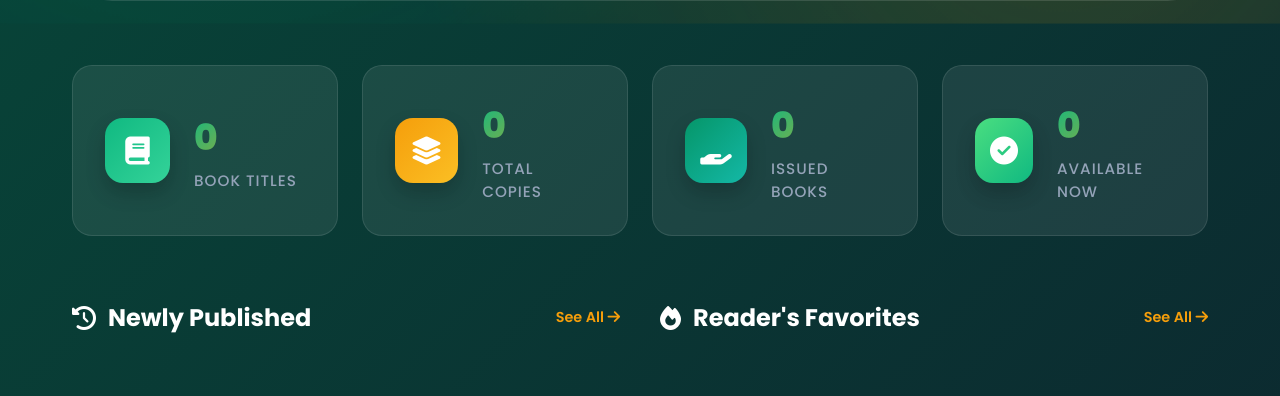
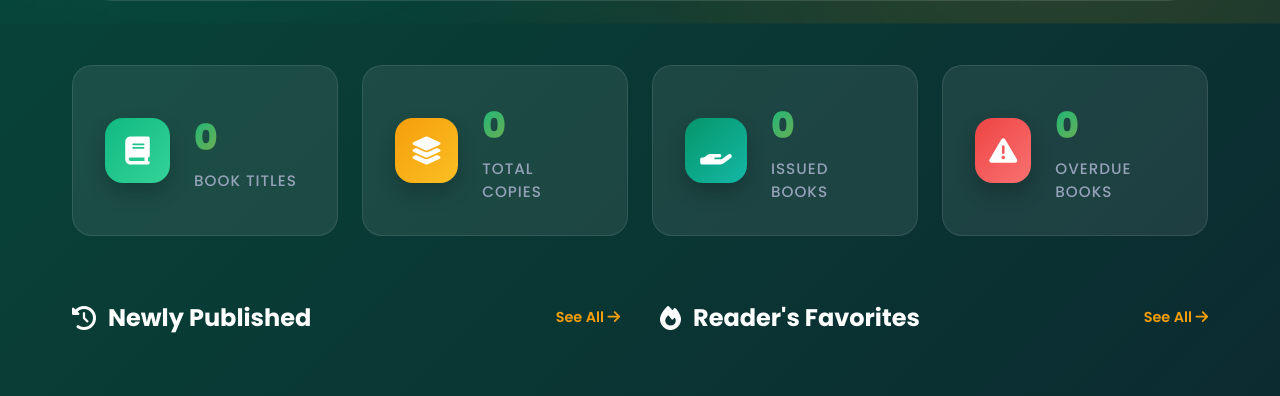
Before and after one commit to kushal867/library, a Django app: page /home/ in a window 1280 px wide; the page is wider, and only the part inside the window is pictured. Shown: the part 816-1212 px from the top of that part. Run offline with Django 5.2, Linux system fonts and the light colour scheme; a user stored in the database is signed in; data that the repository does not hold is empty.

Commit message:
feat:updaed in the logics

```diff
--- a/home/templates/home/index.html
+++ b/home/templates/home/index.html
@@ -65,12 +65,12 @@
         </div>
     </div>
     <div class="stat-card glass-effect">
-        <div class="stat-icon" style="background: linear-gradient(135deg, #4ade80 0%, #10b981 100%);">
-            <i class="fas fa-check-circle"></i>
+        <div class="stat-icon" style="background: linear-gradient(135deg, #ef4444 0%, #f87171 100%);">
+            <i class="fas fa-exclamation-triangle"></i>
         </div>
         <div class="stat-info">
-            <h3 class="counter" data-target="{{ total_available }}">0</h3>
-            <p>Available Now</p>
+            <h3 class="counter" data-target="{{ overdue_count }}">0</h3>
+            <p>Overdue Books</p>
         </div>
     </div>
 </div>
--- a/home/views.py
+++ b/home/views.py
@@ -1,4 +1,5 @@
 from django.shortcuts import render, redirect, get_object_or_404
+from django.contrib.auth.models import User
 from django.contrib.auth.decorators import login_required
 from django.contrib.admin.views.decorators import staff_member_required
 from django.contrib import messages
@@ -80,6 +81,12 @@ def index(request):
         issue_count=Count('issues')
     ).order_by('-issue_count')[:6]
 
+    # Overdue Books count
+    overdue_count = IssuedBook.objects.filter(
+        returned_date__isnull=True,
+        expiry_date__lt=timezone.now().date()
+    ).count()
+
     context = {
         'page_obj': page_obj,
         'categories': categories,
@@ -91,6 +98,7 @@ def index(request):
         'total_quantity': total_quantity,
         'total_issued': total_issued,
         'total_available': total_available,
+        'overdue_count': overdue_count,
         'recent_books': recent_books,
         'popular_books': popular_books,
     }
```
